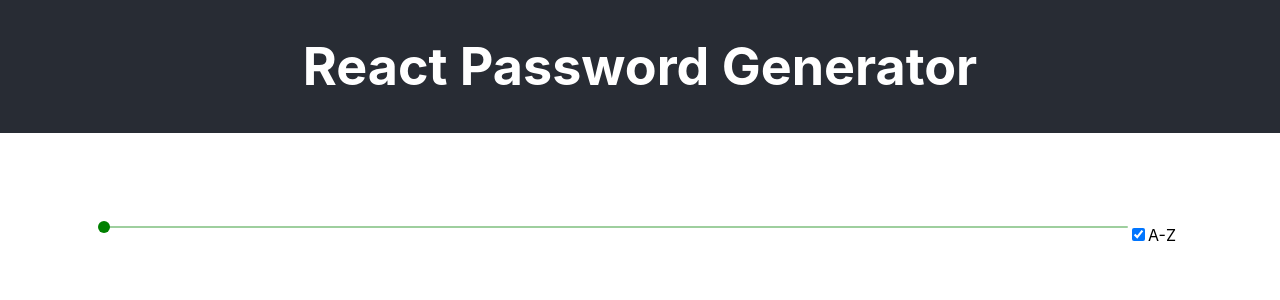
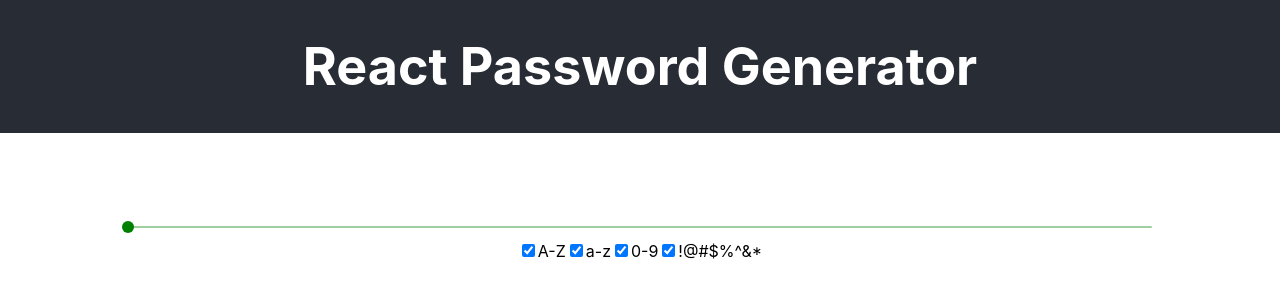
Before and after one commit to dahby/react-password-generator, a React (Create React App) app: page / in a window 1280 px wide. Shown: the top 300 px of the page. Built offline with nearby package versions, Linux system fonts and the light colour scheme.

Commit message:
styled with checkbox component

```diff
--- a/src/password/password.css
+++ b/src/password/password.css
@@ -3,3 +3,13 @@ h3 {
   line-height: 50px;
   margin: 0;
 }
+
+.container {
+  background-color: 'black';
+  display: flex;
+  flex-direction: column;
+}
+
+.checkboxes {
+  flex-direction: row;
+}
--- a/src/password/passwordGenerator.js
+++ b/src/password/passwordGenerator.js
@@ -1,4 +1,4 @@
-import React, {Component, Fragment} from 'react';
+import React, { Component } from 'react';
 import PasswordSlider from './passwordSlider';
 import Checkbox from '../checkbox/checkbox'
 import './password.css';
@@ -24,6 +24,18 @@ class PasswordGenerator extends Component {
     this.populateScramble()
   }
 
+  generateCheckboxes = () => {
+    const chars = [
+      ['A-Z', 'uppers'],
+      ['a-z', 'lowers'],
+      ['0-9', 'nums'],
+      ['!@#$%^&*', 'symbols']
+    ];
+    return chars.map((char, idx) => {
+      return <Checkbox key={idx} name={char[1]} checked={this.state[char[1]]} toggleBoxes={this.toggleBoxes} chars={char[0]} />
+    })
+  }
+
   setPasswordLength = () => {
     this.setState({
       length: this.slider.current.textContent
@@ -37,7 +49,7 @@ class PasswordGenerator extends Component {
   }
 
   populateScramble = () => {
-    let scrambleArray = [];
+    const scrambleArray = [];
     if (this.state.uppers) {
       scrambleArray.push('ABCDEFGHIJKLMNOPQRSTUVWXYZ');
     }
@@ -71,10 +83,9 @@ class PasswordGenerator extends Component {
 
   generateNewPassword = () => {
     if (this.state.scramble.length === 0) {
-      this.setState({
+      return this.setState({
         password: '',
       })
-      return;
     }
     let newPassword = ''
     let prevChar = '';
@@ -97,29 +108,15 @@ class PasswordGenerator extends Component {
 
   render() {
     return(
-      <Fragment>
+      <div className='container'>
         <h3>{this.state.password}</h3>
-        <PasswordSlider sliderRef={this.slider} setPasswordLength = {this.setPasswordLength}/>
-        <Checkbox name={'uppers'} checked={this.state.uppers} toggleBoxes={this.toggleBoxes} chars={'A-Z'}/>
-        {/* <form>
-          <label>
-            <input type={'checkbox'} name={'uppers'} checked={this.state.uppers} onChange={this.toggleBoxes}/>
-            A-Z
-          </label>
-          <label>
-            <input type={'checkbox'} name={'lowers'} checked={this.state.lowers} onChange={this.toggleBoxes}/>
-            a-z
-          </label>
-          <label>
-            <input type={'checkbox'} name={'nums'} checked={this.state.nums} onChange={this.toggleBoxes}/>
-            0-9
-          </label>
-          <label>
-            <input type={'checkbox'} name={'symbols'} checked={this.state.symbols} onChange={this.toggleBoxes}/>
-            !@#$%^&*
-          </label>
-        </form> */}
-      </Fragment>
+        <PasswordSlider
+          sliderRef={this.slider} setPasswordLength = {this.setPasswordLength}
+          />
+        <div className='checkboxes'>
+          {this.generateCheckboxes()}
+        </div>
+      </div>
     )
   }
 }
--- a/src/password/passwordSlider.js
+++ b/src/password/passwordSlider.js
@@ -6,6 +6,7 @@ const useStyles = makeStyles({
   root: {
     color: 'green',
     maxWidth: '80%',
+    margin: 'auto',
     marginTop: '30px'
   }
 })
```
